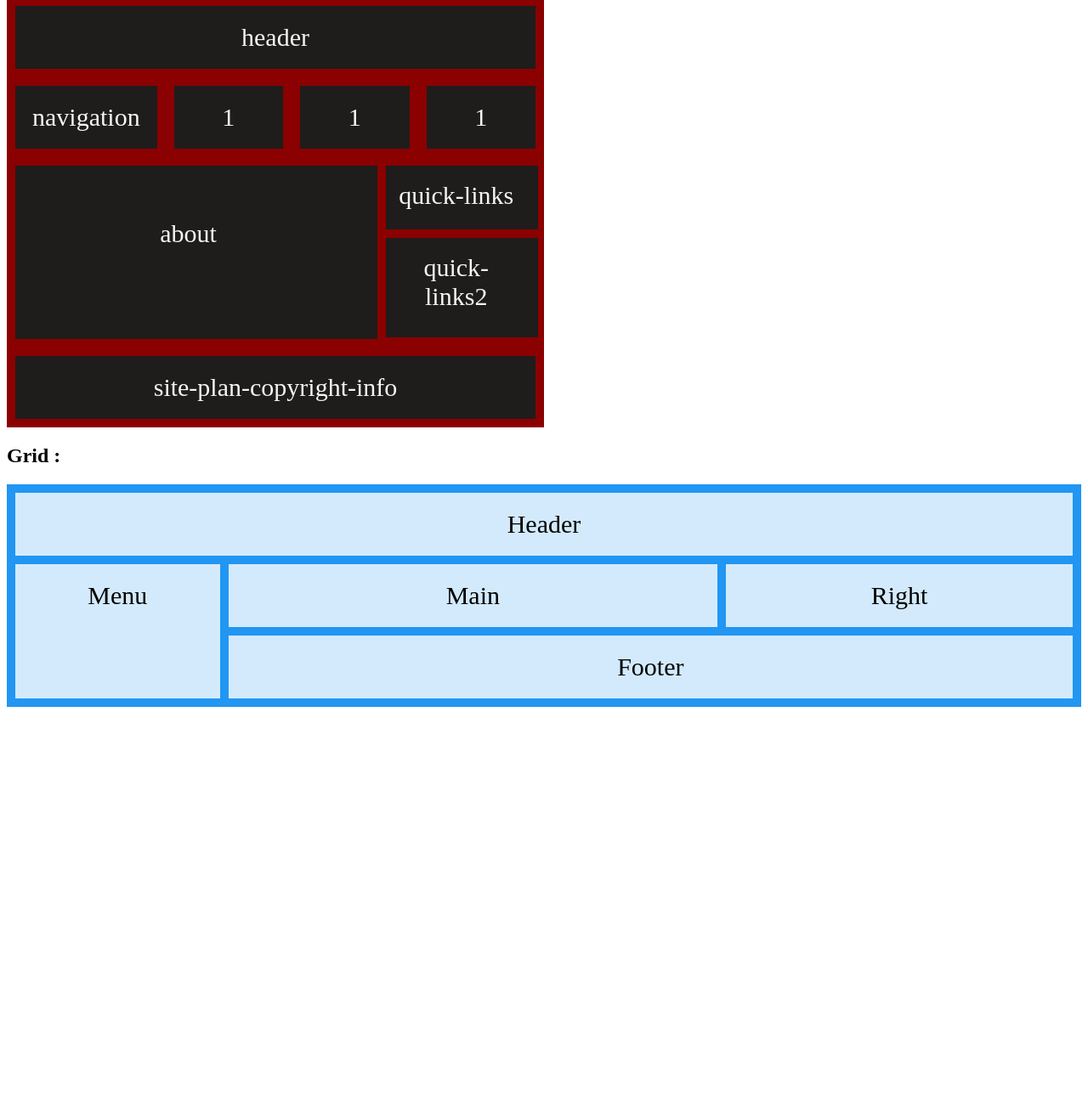
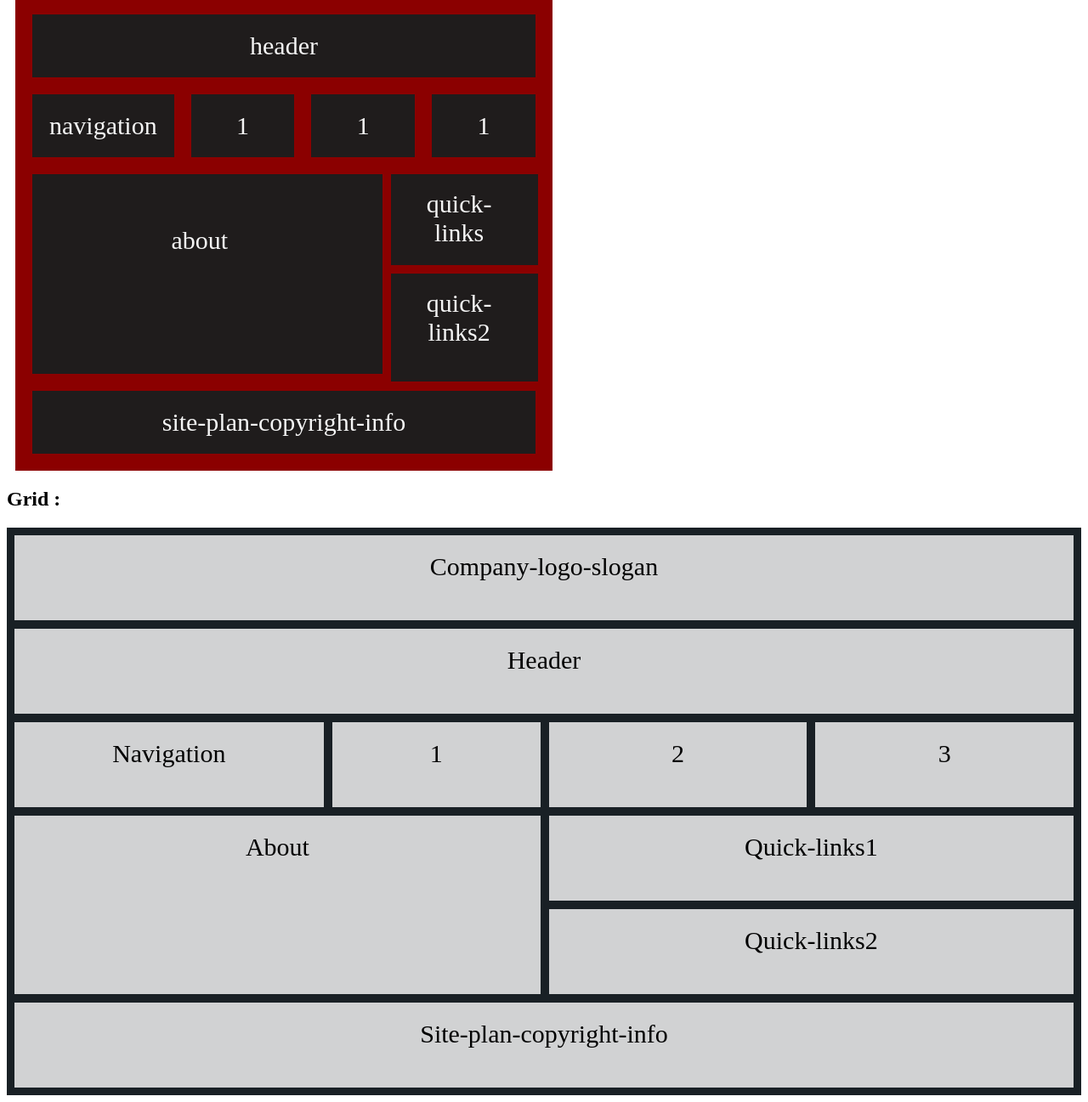
Before and after one commit to saturnarians/AZ-C5, a plain HTML site: page AZ-CS_HTML/layout.html in a window 1280 px wide. Shown: the part 177-1474 px from the top of the page at 85% size. Before the commit the page ends 1017 px from the top, so only its background shows below. Drawn offline with Linux system fonts and the light colour scheme.

Commit message:
i added the grid

```diff
--- /dev/null
+++ b/AZ-CS_HTML/layout.css
@@ -0,0 +1,175 @@
+
+#title {
+  text-align: left;
+}
+
+ .flex {
+    display: flex;
+    flex-direction: column;
+    background-color: #8b0000;
+    box-sizing: border-box;
+    color: #f5f5f5;
+    height:50%;
+    width:50%;
+    flex-wrap: wrap;
+    padding: 10px;
+    margin:10px
+
+ }
+
+  .company-logo-slogan{
+    display: flex;
+    flex-direction: column;
+    background-color: #1f1c1c;
+    margin: 10px;
+    padding:20px;
+    font-size: 30px;
+    text-align: center;
+ }
+
+
+ .header {
+    display: flex;
+    flex-direction: column;
+    background-color: #1f1c1c;
+    margin: 10px;
+    padding:20px;
+    font-size: 30px;
+    text-align: center;
+ }
+
+ .navigation {
+    display: flex;
+    justify-content: center;
+    text-align: center;
+ }
+
+ .navigation > div {
+    background-color: #1f1c1c;
+    width: 100%;
+    margin: 10px;
+    padding: 20px;
+    font-size: 30px;
+
+ }
+
+ .column-row {
+    display: flex;
+    text-align: center;
+    justify-content:center;
+    width: 100%;
+ }
+
+ .about {
+    width: 18rem;
+    height: auto;
+    background-color: #1f1c1c;
+    border: 30px transparent ;
+    margin: 10px;
+    padding:10% 14% 12% 11%;
+    font-size: 30px;
+    justify-content: right;
+ }
+
+ .row > div {
+    width: 75%;
+    text-align: center;
+}
+
+.quick-links1 {
+    height: auto;
+    background-color: #1f1c1c;
+    margin: 10px 50px 10px 0px;
+    padding:10% 14% 12% 7%;
+    font-size: 30px;
+
+}
+
+ .quick-links2 {
+    height: 34%;
+    background-color: #1f1c1c;
+    margin: 10px 50px 20px 0px;
+    padding:10% 14% 12% 7%;
+    font-size: 30px;
+}
+
+.site-plan-copyright-info {
+    display: flex;
+    flex-direction: column;
+    background-color: #1f1c1c;
+    margin: 10px;
+    padding:20px;
+    font-size: 30px;
+    text-align: center;
+}
+
+/* Grid Container*/
+.grid-container {
+display: grid;
+grid-template-columns: repeat(3);
+gap: 10px;
+grid-auto-rows: minmax(100px, auto);
+gap: 10px;
+background-color: #192025;
+padding: 9px;
+}
+
+.grid-container > div {
+background-color: rgba(255, 255, 255, 0.8);
+text-align: center;
+justify-tracks: center;
+padding: 20px 0;
+font-size: 30px;
+}
+
+
+.item1 {
+  grid-column: 1 / 5;
+  grid-row: 1;
+}
+
+.item2 {
+  grid-column: 1 / 5;
+  grid-row: 2;
+}
+
+.item3 {
+  grid-column: 1/2 ;
+  grid-row: 3;
+}
+
+.item4 {
+  grid-column: 2;
+  grid-row: 3;
+}
+
+.item5 {
+  grid-column: 3;
+  grid-row: 3;
+}
+
+.item6 {
+  grid-column: 4;
+  grid-row: 3;
+}
+
+.item7 {
+  grid-column: 1 / 3;
+  grid-row: 4/6;
+
+}
+
+.item8 {
+  grid-column:  3/5;
+  grid-row: 4;
+}
+
+.item9 {
+  grid-column:3/5;
+  grid-row: 5;
+}
+
+.item10 {
+  grid-column: 1 / 5;
+  grid-row: 6;
+}
--- a/AZ-CS_HTML/layout.html
+++ b/AZ-CS_HTML/layout.html
@@ -7,139 +7,8 @@
         <link rel="icon" href="./favicon.ico">
         <meta name="description" content="">
         <meta name="viewport" content="width=device-width, initial-scale=1">
-        <link rel="stylesheet" href="">
+        <link rel="stylesheet" href="./layout.css">
 
-     <style>
-
-    #title {
-      text-align: left;
-    }
-
-     .flex {
-        display: flex;
-        flex-direction: column;
-        background-color: #8b0000;
-        box-sizing: border-box;
-        color: #f5f5f5;
-        height:50%;
-        width:50%;
-        flex-wrap: wrap;
-
-     }
-
-      .company-logo-slogan{
-        display: flex;
-        flex-direction: column;
-        background-color: #1f1c1c;
-        margin: 10px;
-        padding:20px;
-        font-size: 30px;
-        text-align: center;
-     }
-
-
-     .header {
-        display: flex;
-        flex-direction: column;
-        background-color: #1f1c1c;
-        margin: 10px;
-        padding:20px;
-        font-size: 30px;
-        text-align: center;
-     }
-
-     .navigation {
-        display: flex;
-        justify-content: center;
-        text-align: center;
-     }
-
-     .navigation > div {
-        background-color: #1f1c1c;
-        width: 100%;
-        margin: 10px;
-        padding: 20px;
-        font-size: 30px;
-
-     }
-
-     .column-row {
-        display: flex;
-        text-align: center;
-        justify-content:center;
-        width: 100%;
-     }
-
-     .about {
-        width: 18rem;
-        height: auto;
-        background-color: #1f1c1c;
-        border: 30px transparent ;
-        margin: 10px;
-        padding:10% 14% 12% 11%;
-        font-size: 30px;
-        justify-content: right;
-     }
-
-     .row > div {
-        width: 75%;
-        text-align: center;
-    }
-
-    .quick-links1 {
-        height: auto;
-        background-color: #1f1c1c;
-        margin: 10px 50px 10px 0px;
-        padding:10% 14% 12% 7%;
-        font-size: 30px;
-
-    }
-
-     .quick-links2 {
-        height: 34%;
-        background-color: #1f1c1c;
-        margin: 10px 50px 20px 0px;
-        padding:10% 14% 12% 7%;
-        font-size: 30px;
-    }
-
-    .site-plan-copyright-info {
-        display: flex;
-        flex-direction: column;
-        background-color: #1f1c1c;
-        margin: 10px;
-        padding:20px;
-        font-size: 30px;
-        text-align: center;
-    }
-
-   /* Grid Container*/
-
-   .item1 { grid-area: header; }
-.item2 { grid-area: menu; }
-.item3 { grid-area: main; }
-.item4 { grid-area: right; }
-.item5 { grid-area: footer; }
-
-.grid-container {
-  display: grid;
-  grid-template-areas:
-    'header header header header header header'
-    'menu main main main right right'
-    'menu footer footer footer footer footer';
-  gap: 10px;
-  background-color: #2196F3;
-  padding: 10px;
-}
-
-.grid-container > div {
-  background-color: rgba(255, 255, 255, 0.8);
-  text-align: center;
-  padding: 20px 0;
-  font-size: 30px;
-}
-
-     </style>
     </head>
     <body>
        <main>
@@ -170,14 +39,32 @@
     <h1>Grid :</h1>
 
     <div class="grid-container">
-        <div class="item1">Header</div>
-        <div class="item2">Menu</div>
-        <div class="item3">Main</div>
-        <div class="item4">Right</div>
-        <div class="item5">Footer</div>
+        <div class="item1">Company-logo-slogan</div>
+        <div class="item2">Header</div>
+        <div class="item3">Navigation</div>
+        <div class="item4">1</div>
+        <div class="item5">2</div>
+        <div class="item6">3</div>
+        <div class="item7">About</div>
+        <div class="item8">Quick-links1</div>
+        <div class="item9">Quick-links2</div>
+        <div class="item10">Site-plan-copyright-info</div>
       </div>
 
 </section>
+
+
+<!-- <section>
+<div class="container">
+   <div class="item item-i ">1</div>
+   <div class="item item-ii">2</div>
+   <div class="item item-iii">3</div>
+   <div class="item item-iv">4</div>
+   <div class="item item-v">5</div>
+   <div class="item item-vi">5</div>
+   <div class="item item-vii">7</div>
+</div>
+</section> -->
        </main>
 
         <script src="" async defer></script>
```
